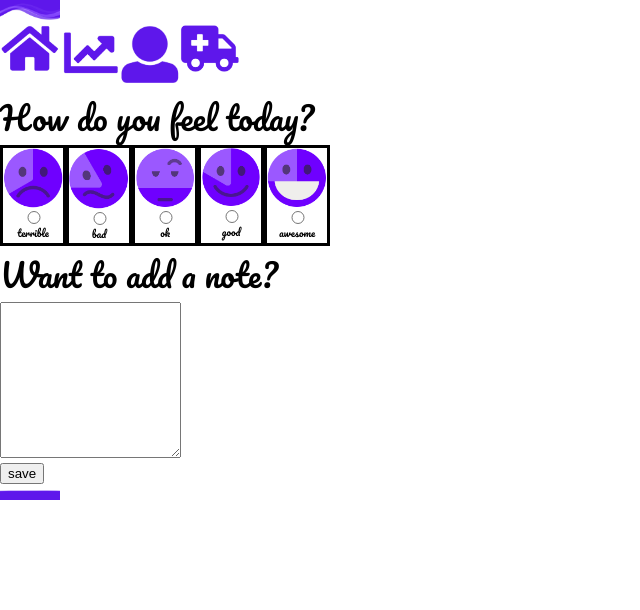
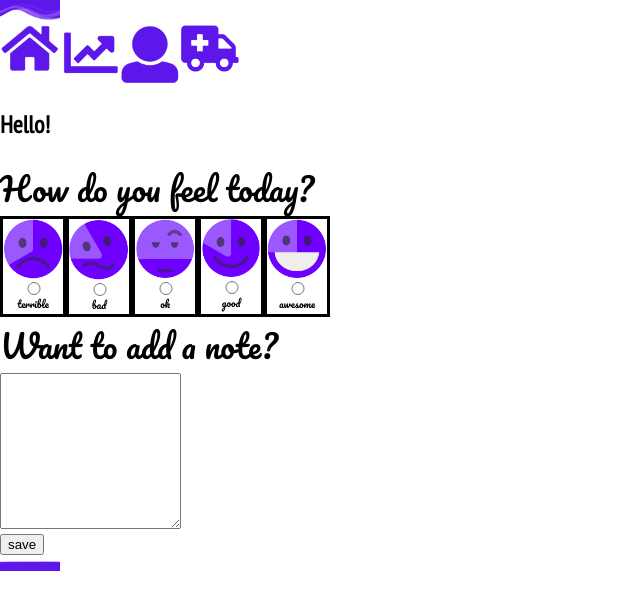
Before and after one commit to saracastellino/w14_SPRING_REACT_group_project_HAPPY, a React (Create React App) app in the folder happy/: page /submitmood in a window 1280 px wide. Shown: the top 610 px of the page, without its empty margins (0-640 px from the left). Built offline with nearby package versions, Linux system fonts and the light colour scheme; no server answers; a web font is replaced by a local one.

Commit message:
adds icon and text area

```diff
--- a/happy/src/components/MoodData/SubmitMood.js
+++ b/happy/src/components/MoodData/SubmitMood.js
@@ -57,6 +57,8 @@ class SubmitMood extends Component{
 
     render(){
         return (
+            <>
+            <h2>Hello!</h2>
             <form className="mood-form" onSubmit={this.handleSubmit}>
                 <label>How do you feel today?</label><br/>
                 <div className="mood-radio">
@@ -103,9 +105,8 @@ class SubmitMood extends Component{
                         type="submit" value= {this.state.text} onChange={this.handleTextChange}></textarea>
                         <br></br>
                 <input type="submit" value="save"/>
-
-
             </form>
+            </>
         )
     }
 
```
